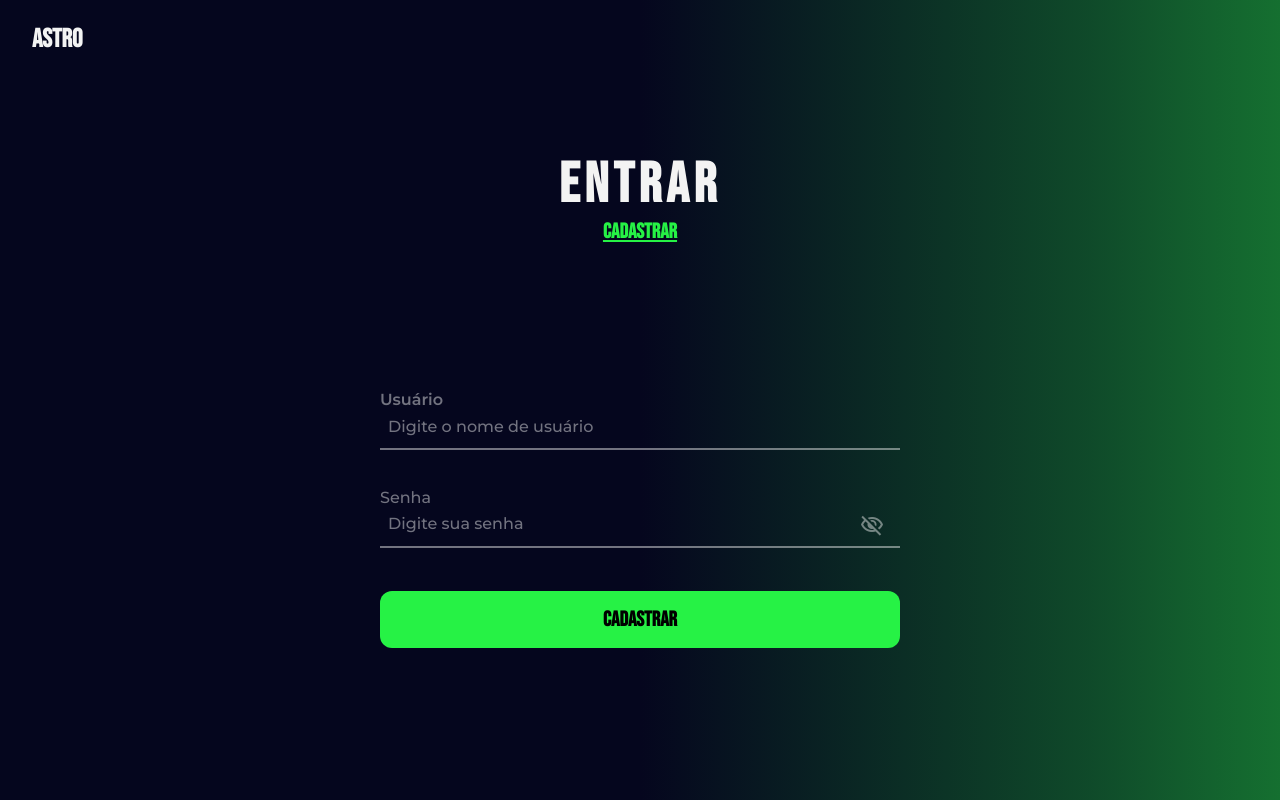
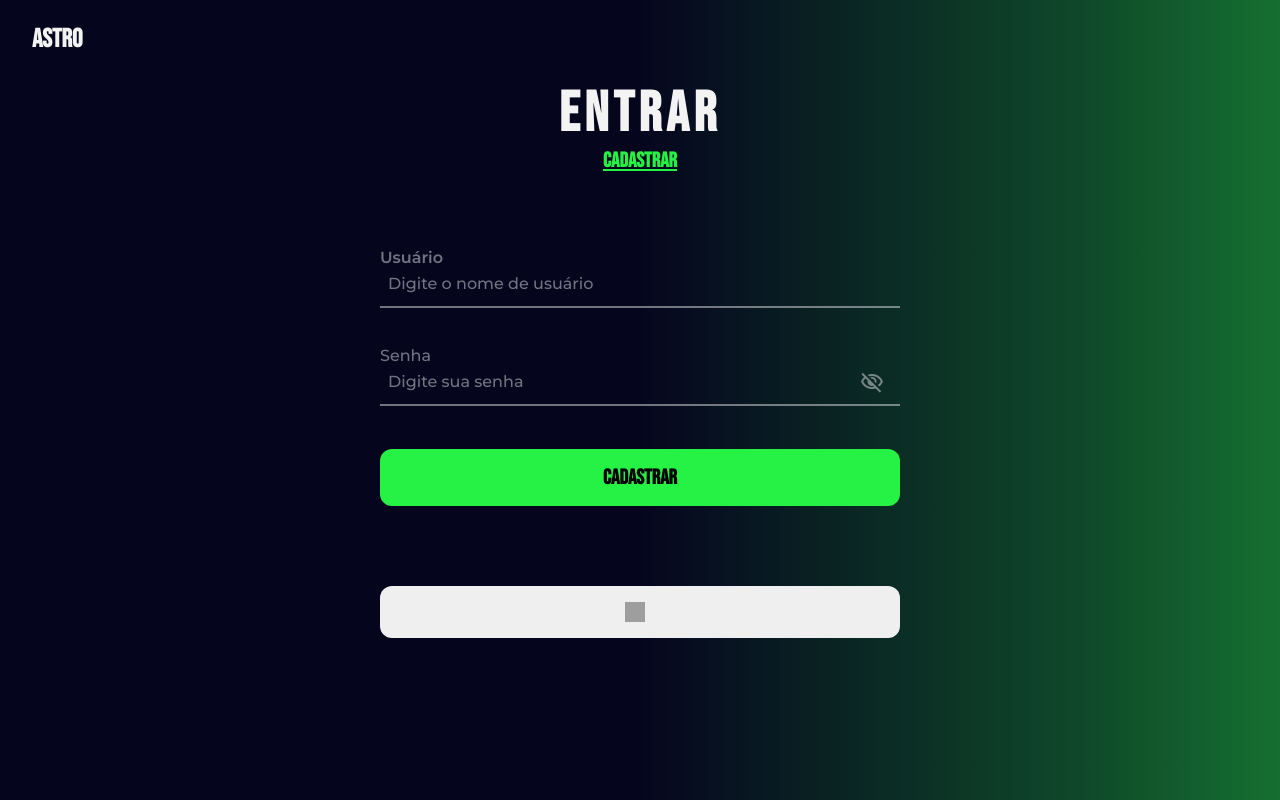
Before and after one commit to ohthias/Astro-reimagination, a Spring app: page /login in a window 1280 px wide. Run offline with Thymeleaf, Linux system fonts and the light colour scheme; the template is opened without the code that fills it, so the values that code supplies are empty; some of the project's set-up classes (security, data sources, template engines, error pages and the like) are left out, and stand-ins take their place; some libraries are stand-ins or nearby versions; grey boxes are pictures that could not be loaded.

Commit message:
login google funfano, bora biu bora fi do biu, eu sou o kaique rechonchudinho

```diff
--- a/Astro/src/main/resources/static/css/sign.css
+++ b/Astro/src/main/resources/static/css/sign.css
@@ -247,3 +247,40 @@ p {
     opacity: 1;
   }
 }
+
+#login-button {
+  width: 100%;
+  padding: 1rem 0;
+  border: 0;
+  border-radius: 12px;
+  background: var; /* Cor do botão Google */
+  color: white; /* Texto branco */
+  font-size: 21px;
+  cursor: pointer;
+  transition: 500ms;
+  display: flex;
+  align-items: center;
+  justify-content: center;
+  font-weight: bold;
+}
+
+#login-button:hover {
+  background: #357ae8; /* Cor mais escura ao passar o mouse */
+  box-shadow: 0 0 25px rgba(66, 133, 244, 0.5);
+}
+
+#login-button:focus {
+  outline: none; /* Remove o contorno padrão */
+  box-shadow: 0 0 0 3px rgba(66, 133, 244, 0.5); /* Efeito de foco */
+}
+
+/* Para adicionar um ícone ao botão, se desejar */
+#login-button::before {
+  content: '';
+  background: url('C:\Users\Aluno\Documents\GitHub\Astro-reimagination\Astro\src\main\resources\static\favicon/google.png') no-repeat center; /* Caminho do ícone do Google */
+  background-size: 20px 20px; /* Ajuste o tamanho do ícone */
+  display: inline-block;
+  width: 20px; /* Largura do ícone */
+  height: 20px; /* Altura do ícone */
+  margin-right: 10px; /* Espaçamento entre o ícone e o texto */
+}
--- a/Astro/src/main/resources/templates/login.html
+++ b/Astro/src/main/resources/templates/login.html
@@ -64,6 +64,10 @@
           value="Cadastrar"
         />
       </form>
+      <button id="login-button"></button>
+      <button id="logout-button" style="display:none;">Sair</button>
+      <div id="user-info" style="display:none;"></div>
+      <div id="error-message" style="color:red;"></div>
     </main>
     <script th:inline="javascript">
       /*<![CDATA[*/
@@ -76,5 +80,6 @@
 
     <script src="/js/others/togglePassword.js"></script>
     <script src="/js/others/redirects.js"></script>
+  <script type="module" src="/js/google.js"></script>
   </body>
 </html>
```
Also changed, not shown: Astro/src/main/resources/static/js/google.js (added, +68 -0 lines), Astro/src/main/resources/templates/APILoginGoogle.html (added, +16 -0 lines), Astro/src/main/resources/templates/sign.html (+9 -3 lines), Astro/src/main/resources/static/favicon/google.png (added).
